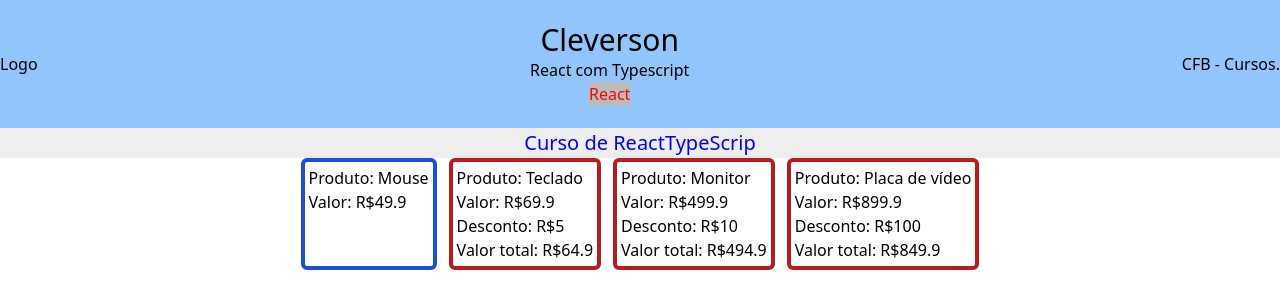
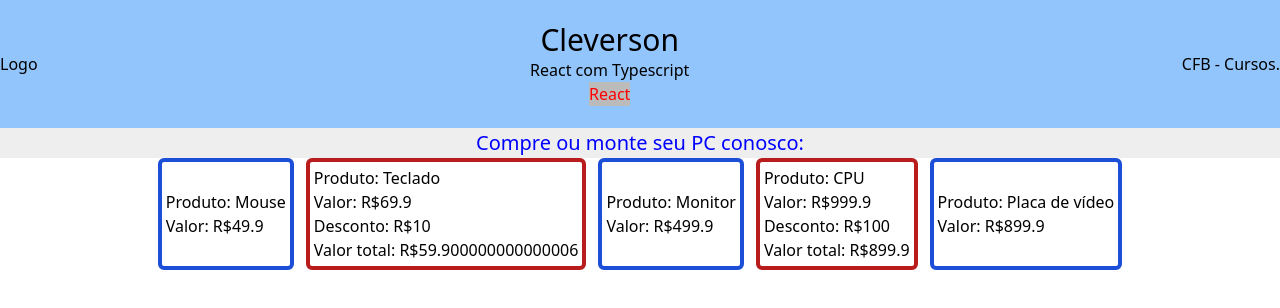
Before and after one commit to cleversonandrade/Estudos_React, a Next.js app: page / in a window 1280 px wide. Shown: the top 308 px of the page. Built offline with nearby package versions, Linux system fonts and the light colour scheme.

Commit message:
aula12_c_r

```diff
--- a/src/components/Card.tsx
+++ b/src/components/Card.tsx
@@ -7,7 +7,7 @@ interface CardPros {
 
 const Card = (props:CardPros) => {
     return(
-        <div className={`flex flex-col border-4
+        <div className={`flex  justify-center flex-col border-4
         ${props.desconto > 0
         ?' border-red-700':
           'border-blue-700'}
--- a/src/pages/index.tsx
+++ b/src/pages/index.tsx
@@ -1,5 +1,38 @@
 import Card from "@/components/Card";
 import Topo from "@/components/Topo";
+
+const produtos = [
+  {
+    produto: 'Mouse',
+    valor: 49.90,
+    desconto: 0,
+    disponivel: true
+  },
+  {
+  produto: 'Teclado',
+  valor: 69.90,
+  desconto: 10,
+  disponivel: true
+ },
+ {
+  produto: 'Monitor',
+  valor: 499.90,
+  desconto: 0,
+  disponivel: true
+ },
+ {
+  produto: 'CPU',
+  valor: 999.90,
+  desconto: 100,
+  disponivel: true
+ },
+ {
+  produto: 'Placa de vídeo',
+  valor: 899.90,
+  desconto: 0,
+  disponivel: true
+ },
+];
 
 const calc_desc = (v:number, d:number) => {
   return v-d
@@ -14,14 +47,19 @@ export default function Home() {
     <div>
       <Topo />
       <div style={testecss}>
-        <div>Curso de React</div>
-        <div>TypeScrip</div>
+        <div>Compre ou monte seu PC conosco:</div>
       </div>
       <div className="flex justify-center gap-3">
-        <Card produto={'Mouse'} valor={49.90} desconto={0} funcao={calc_desc} />
-        <Card produto={'Teclado'} valor={69.90} desconto={5} funcao={calc_desc} />
-        <Card produto={'Monitor'} valor={499.90} desconto={10} funcao={calc_desc_2} />
-        <Card produto={'Placa de vídeo'} valor={899.90} desconto={100} funcao={calc_desc_2} />
+        {
+          produtos.map((e:any) => {
+          if(e.disponivel) {
+            return(
+              // eslint-disable-next-line react/jsx-key
+              <Card produto={e.produto} valor={e.valor} desconto={e.desconto} funcao={calc_desc} />
+            )
+          }
+        })
+      }
       </div>
     </div>
   );
```
